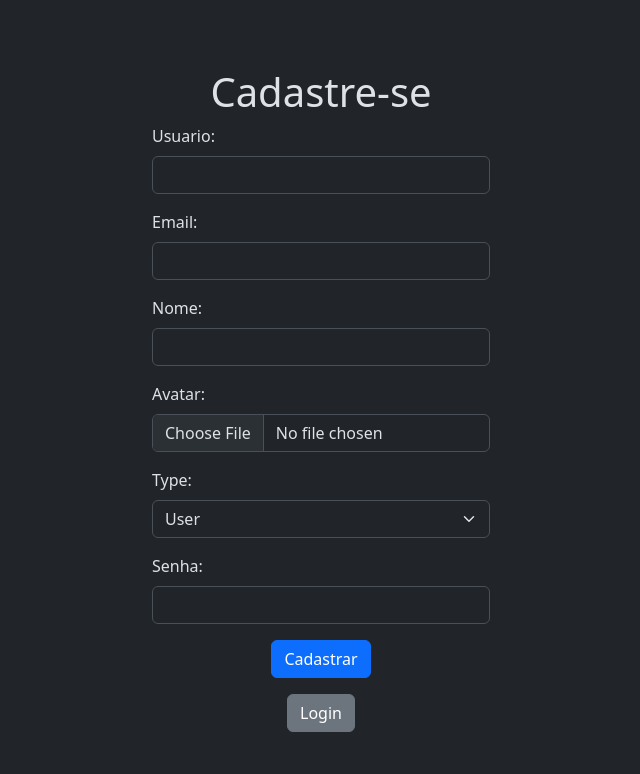
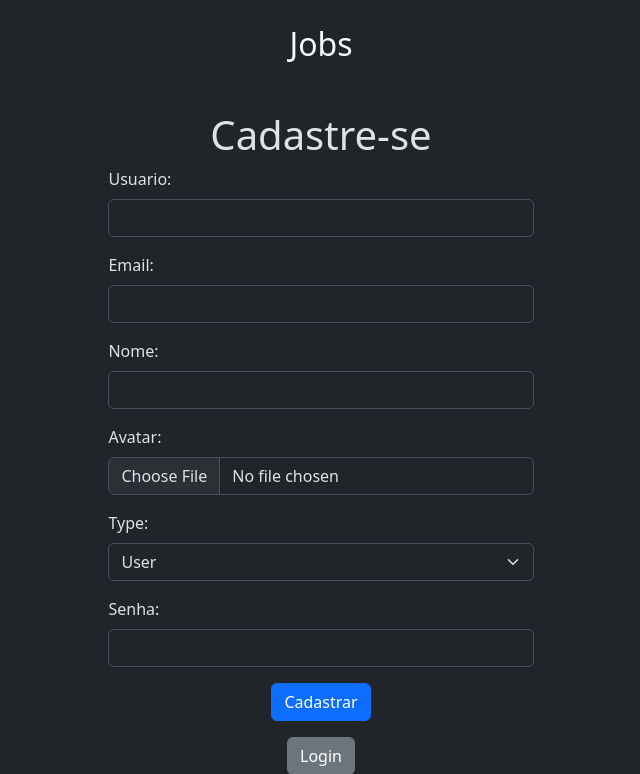
Before and after one commit to felipecarvalhogodoi98/trabalho_pratico_gac116, a Django app: page /register in a window 1280 px wide. Shown: the top 774 px of the page, without its empty margins (319-959 px from the left). Run offline with Django 5.2, Linux system fonts and the light colour scheme; data that the repository does not hold is empty.

Commit message:
fix register page

```diff
--- a/frontend/templates/register.html
+++ b/frontend/templates/register.html
@@ -10,6 +10,10 @@
 
 <div class="container d-flex justify-content-center align-items-center min-vh-100">
   <div class="row">
+    <h2 class="text-center mb-5">
+      <a href="/" class="text-decoration-none text-light">Jobs</a>
+    </h2>
+
     <div>
 
       <h1 class="text-center">Cadastre-se</h1>
```
